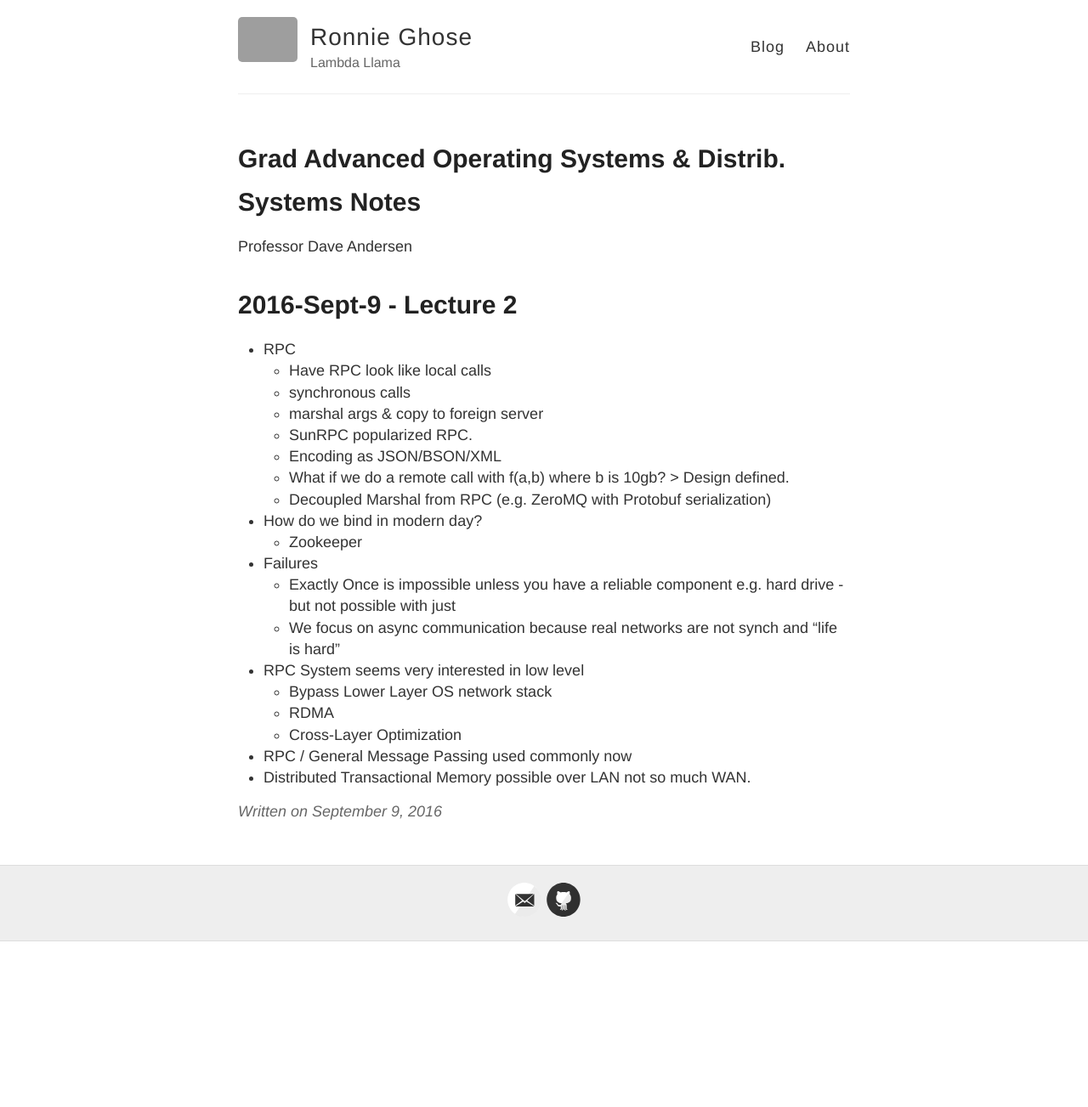
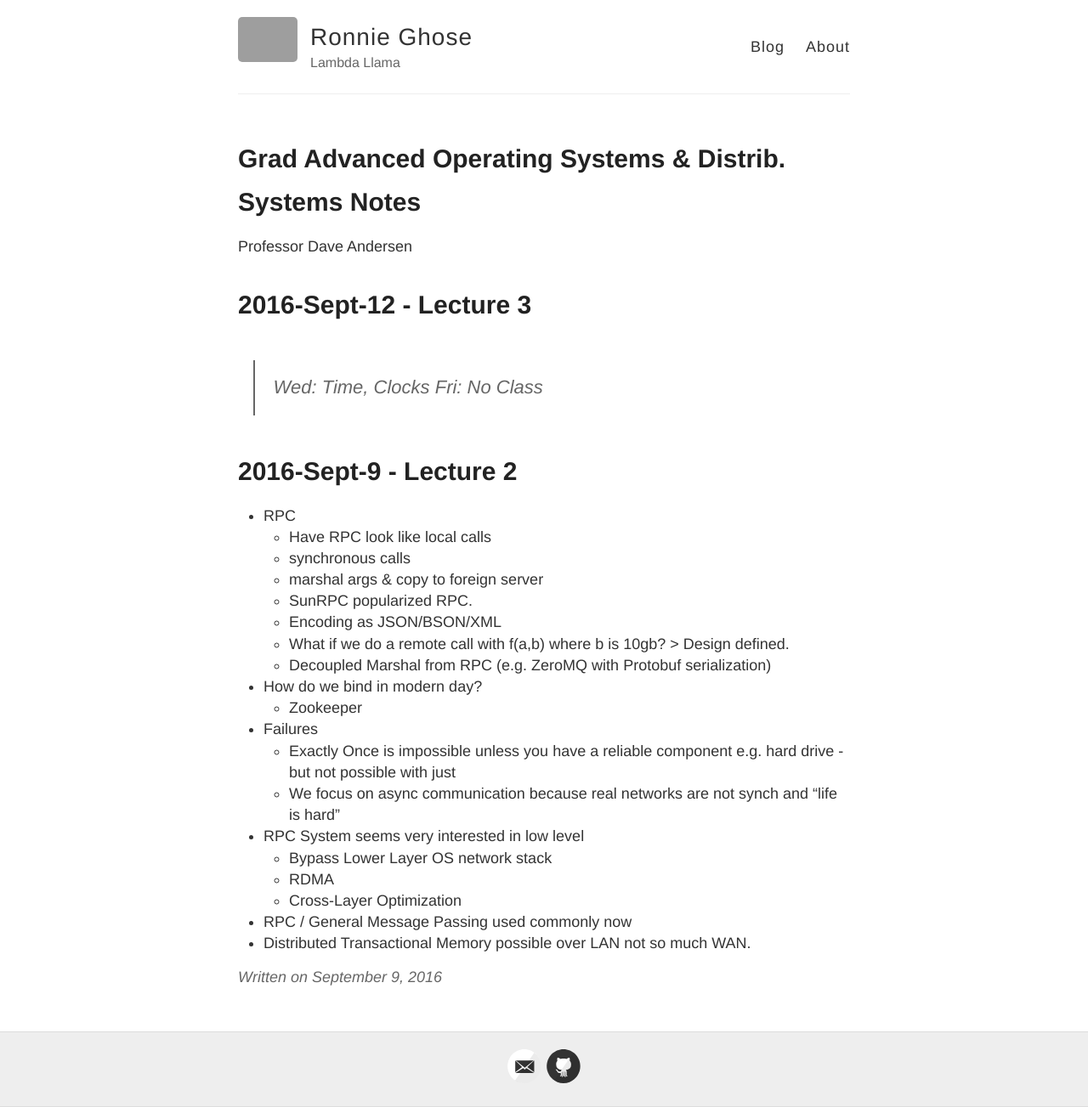
Before and after one commit to RONNCC/ronncc.github, a Jekyll site: the page built from _posts/2016-9-9-Advanced-Operating-Systems-Notes.md, in a window 1280 px wide. Shown: the whole page at 85% size. Built offline with Jekyll 4.4.1, drawn with Linux system fonts in a browser that asks for light colours; comment, search, counter and statistics services are not loaded; before the commit the page ends 1108 px from its top, so only the background shows below that; grey boxes are pictures that could not be loaded.

Commit message:
Updated 2016-9-9-Advanced-Operating-Systems-Notes.md

```diff
--- a/_posts/2016-9-9-Advanced-Operating-Systems-Notes.md
+++ b/_posts/2016-9-9-Advanced-Operating-Systems-Notes.md
@@ -11,6 +11,12 @@ published: true
 title: Grad Advanced Operating Systems & Distrib. Systems Notes
 ---
 Professor Dave Andersen
+
+# 2016-Sept-12 - Lecture 3
+> Wed: Time, Clocks
+> Fri: No Class
+
+
 
 # 2016-Sept-9 - Lecture 2
 - RPC
```
